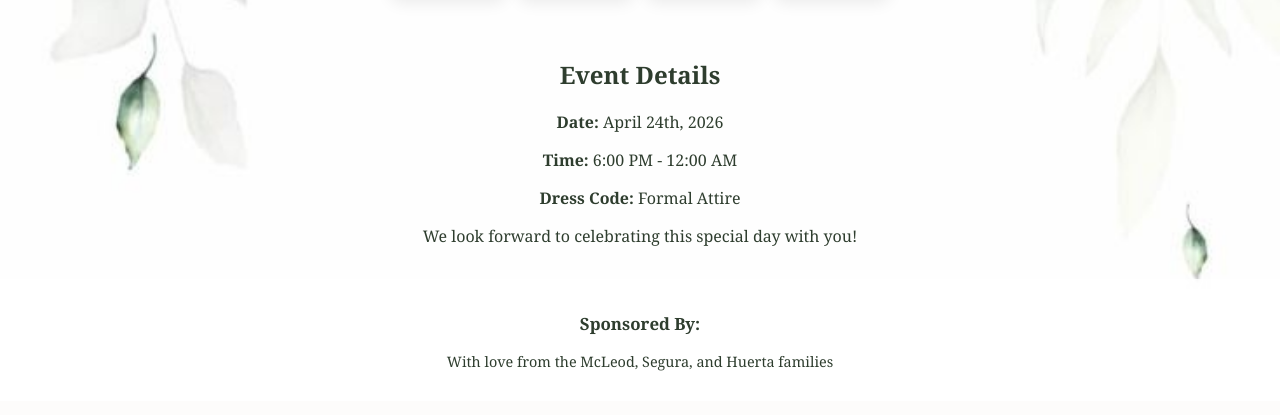
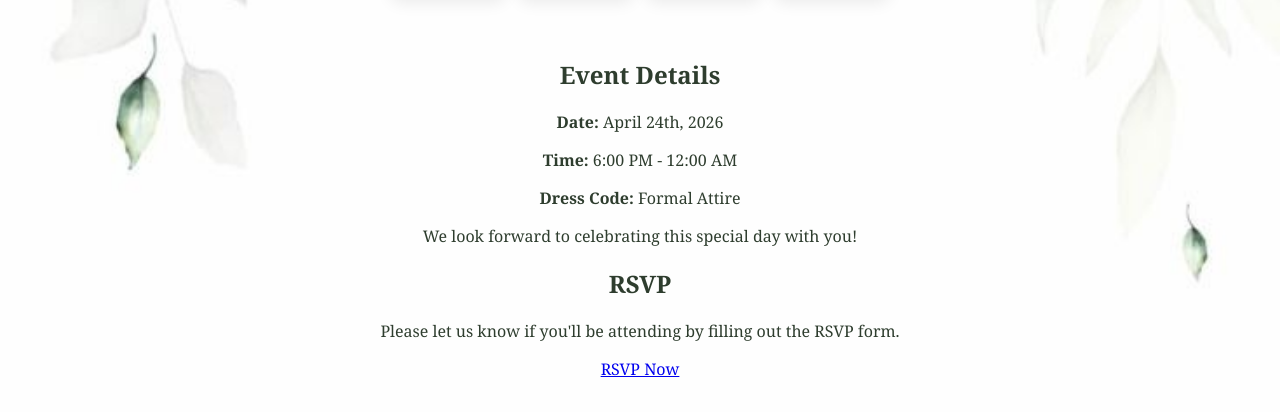
Before and after one commit to bleufabs/quince-app, a plain HTML site: page frontend/index.html in a window 1280 px wide. Shown: the part 729-1144 px from the top of the page. Drawn offline with Linux system fonts and the light colour scheme.

Commit message:
add rsvp button to home page.

```diff
--- a/frontend/index.html
+++ b/frontend/index.html
@@ -45,15 +45,21 @@
             <p><strong>Dress Code:</strong> Formal Attire</p>
             <p>We look forward to celebrating this special day with you!</p>
         </section>
+        <section class="rsvp">
+            <h2>RSVP</h2>
+            <p>Please let us know if you'll be attending by filling out the RSVP form.</p>
+            <a href="rsvp.html" class="rsvp-button">RSVP Now</a>
+        </section>
     </main>
 
     <!-- Footer -->
     <footer>
         <div class="sponsors">
-            <h3>Sponsored By:</h3>
+            <h3></h3>
+            <p></p>
+            <p></p>
             <p></p>
         </div>
-        <p>With love from the McLeod, Segura, and Huerta families</p>
 
     </footer>
 
```
Also changed, not shown: frontend/rsvp.html (+9 -0 lines).
